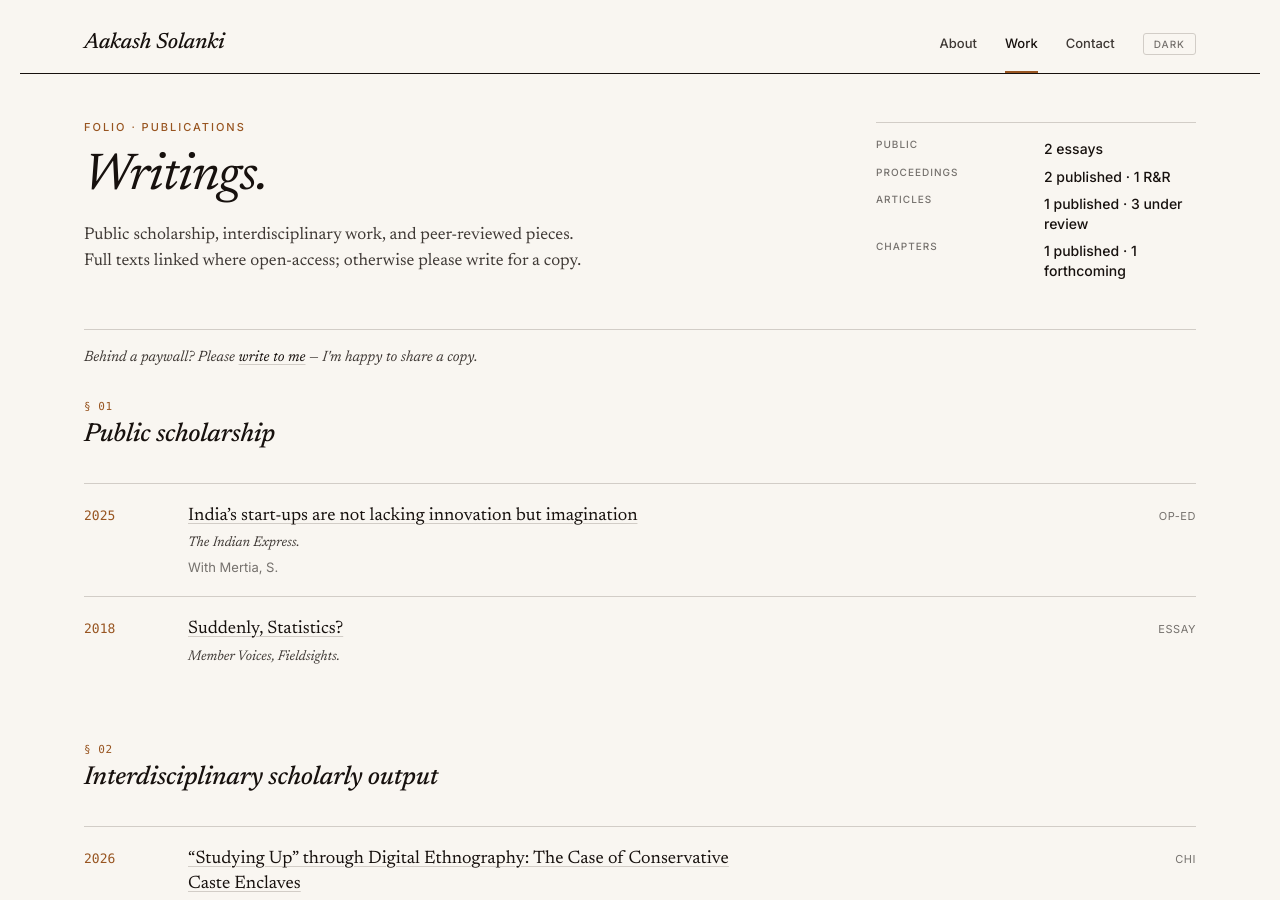
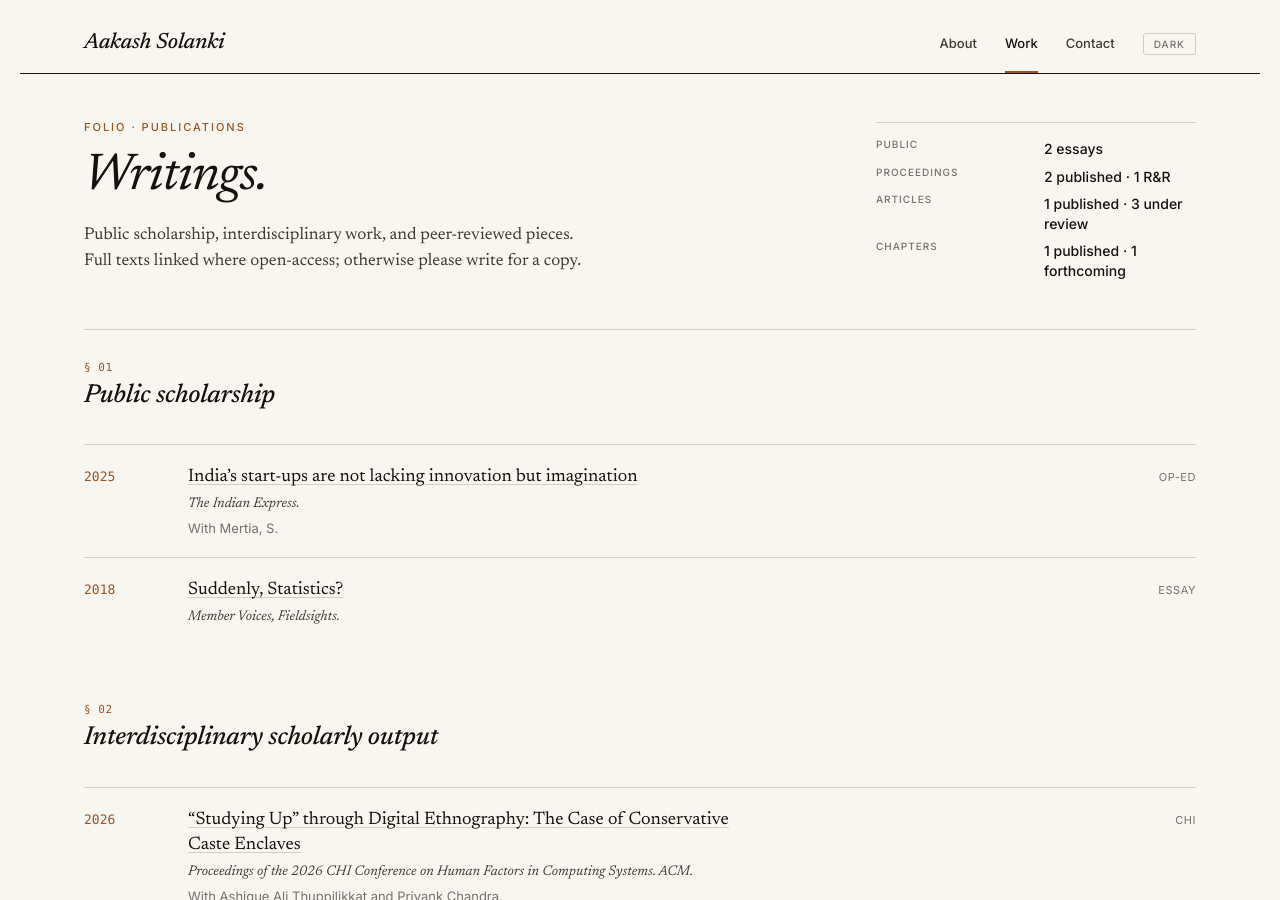
Before and after one commit to skishchampi/skishchampi.github.io, a Jekyll site: the page built from publications.md, in a window 1280 px wide and 900 px high. Built offline with Jekyll 4.4.1, drawn with Linux system fonts in a browser that asks for light colours; some web fonts are replaced.

Commit message:
Drop the paywall note from Publications
Co-Authored-By: Claude Opus 4.7 (1M context) <noreply@anthropic.com>

```diff
--- a/publications.md
+++ b/publications.md
@@ -20,8 +20,6 @@ description: "Publications by Aakash Solanki: public scholarship, interdisciplin
     </dl>
   </div>
 </header>
-
-<p class="pub-note"><em>Behind a paywall? Please <a href="/contact/">write to me</a> — I'm happy to share a copy.</em></p>
 
 <h2 class="sect"><span class="n">§ 01</span>Public scholarship</h2>
 
```
